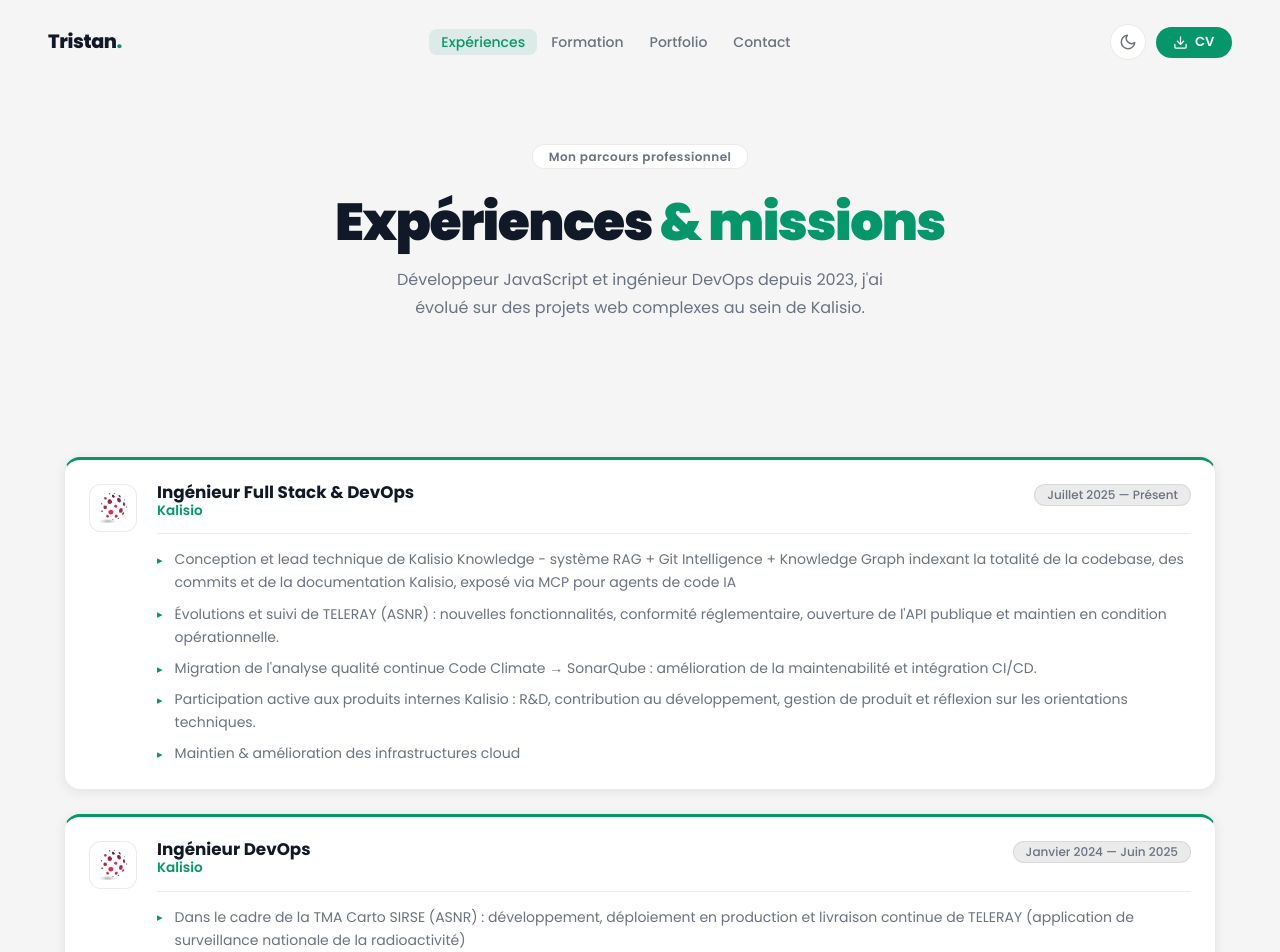
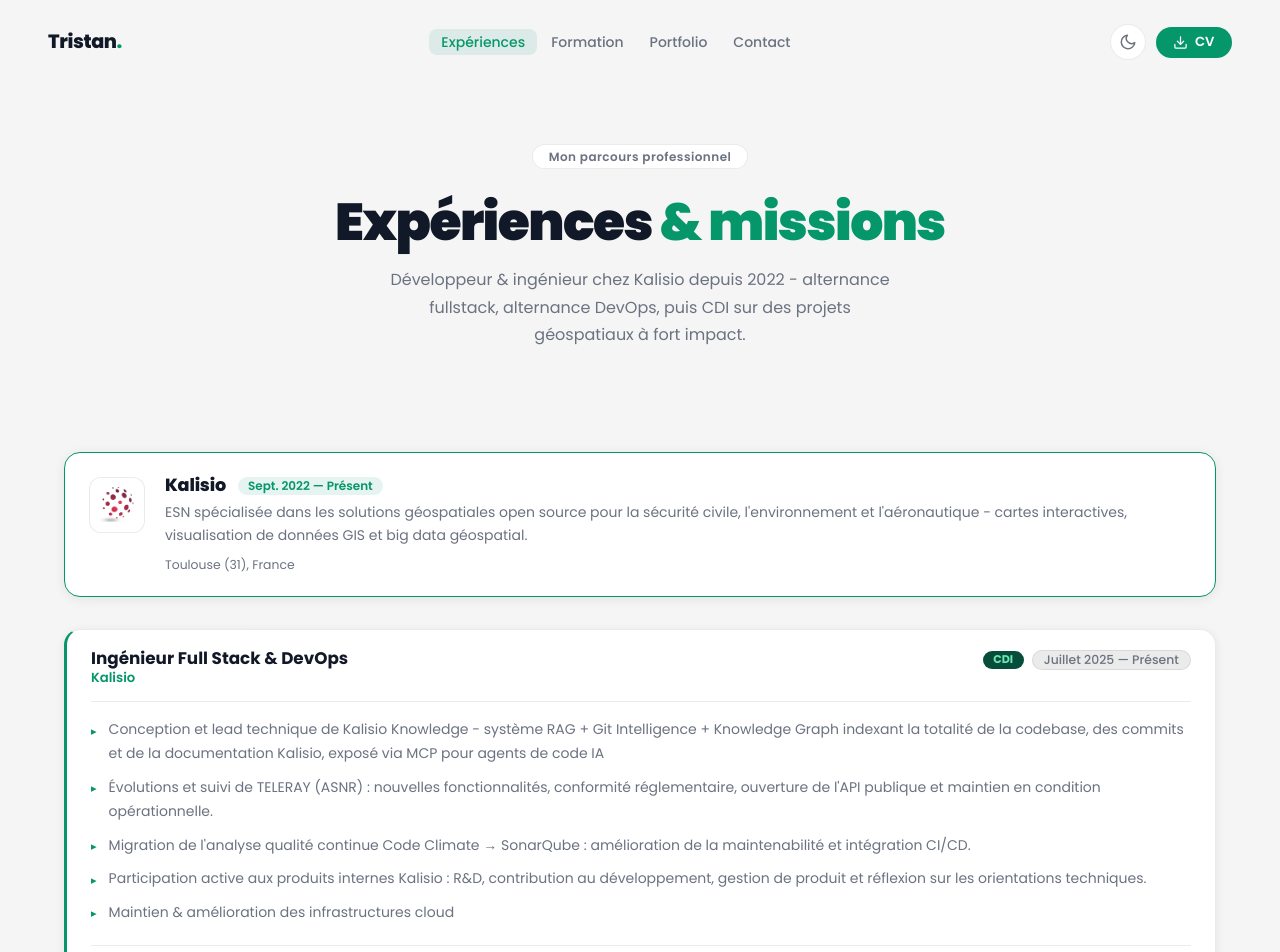
Before and after one commit to tristan-greffe/portfolio, a React (Create React App) app: page /portfolio/experience in a window 1280 px wide. Shown: the top 952 px of the page. Built offline with nearby package versions, Linux system fonts and the light colour scheme.

Commit message:
feat: redesign experience page with company overview and skill tags

```diff
--- a/src/pages/Experience.jsx
+++ b/src/pages/Experience.jsx
@@ -1,34 +1,66 @@
 import { motion } from 'framer-motion'
 import { experiences } from '../constants'
+import { kalisio } from '../assets'
 import PageHero from '../components/PageHero'
+
+const KalisioOverview = () => (
+  <motion.div
+    className="exp-company"
+    initial={{ opacity: 0, y: 20 }}
+    animate={{ opacity: 1, y: 0 }}
+    transition={{ duration: 0.5 }}
+  >
+    <div className="exp-company__icon">
+      <img src={kalisio} alt="Kalisio" />
+    </div>
+    <div className="exp-company__info">
+      <div className="exp-company__header">
+        <h2>Kalisio</h2>
+        <span className="exp-company__duration">Sept. 2022 — Présent</span>
+      </div>
+      <p>
+        ESN spécialisée dans les solutions géospatiales open source pour la sécurité civile, l'environnement
+        et l'aéronautique - cartes interactives, visualisation de données GIS et big data géospatial.
+      </p>
+      <span className="exp-company__location">Toulouse (31), France</span>
+    </div>
+  </motion.div>
+)
 
 const ExperienceCard = ({ experience, index }) => (
   <motion.div
-    className="exp-card"
-    initial={{ opacity: 0, x: -30 }}
-    whileInView={{ opacity: 1, x: 0 }}
-    viewport={{ once: true, amount: 0.15 }}
-    transition={{ duration: 0.5, delay: index * 0.08 }}
+    className={`exp-card ${experience.featured ? 'exp-card--featured' : ''}`}
+    initial={{ opacity: 0, y: 24 }}
+    whileInView={{ opacity: 1, y: 0 }}
+    viewport={{ once: true, amount: 0.08 }}
+    transition={{ duration: 0.5, delay: index * 0.1 }}
   >
-    <div className="exp-card__icon">
-      <img src={experience.icon} alt={experience.company_name} />
-    </div>
-
-    <div className="exp-card__body">
-      <div className="exp-card__header">
-        <div>
+    <div className="exp-card__inner">
+      <div className="exp-card__head">
+        <div className="exp-card__title-group">
           <h3>{experience.title}</h3>
-          <p className="exp-card__company">{experience.company_name}</p>
+          <span className="exp-card__company">{experience.company_name}</span>
         </div>
-        <span className="exp-card__date">{experience.date}</span>
+        <div className="exp-card__badges">
+          <span className={`exp-card__contract exp-card__contract--${experience.contract === 'CDI' ? 'cdi' : 'alt'}`}>
+            {experience.contract}
+          </span>
+          <span className="exp-card__date">{experience.date}</span>
+        </div>
       </div>
 
-      {experience.points.length > 0 && (
-        <ul className="exp-card__points">
-          {experience.points.map((point, i) => (
-            <li key={i}>{point}</li>
+      <ul className="exp-card__points">
+        {experience.points.map((point, i) => (
+          <li key={i}>{point}</li>
+        ))}
+      </ul>
+
+      {experience.skills && (
+        <div className="exp-card__skills">
+          {experience.skills.map((s) => (
+            <span key={s} className="exp-card__skill">{s}</span>
           ))}
-        </ul>
+        </div>
       )}
     </div>
   </motion.div>
@@ -41,9 +73,10 @@
         badge="Mon parcours professionnel"
         title="Expériences"
         highlight="& missions"
-        description="Développeur JavaScript et ingénieur DevOps depuis 2023, j'ai évolué sur des projets web complexes au sein de Kalisio."
+        description="Développeur & ingénieur chez Kalisio depuis 2022 - alternance fullstack, alternance DevOps, puis CDI sur des projets géospatiaux à fort impact."
       />
       <section id="experience">
+        <KalisioOverview />
         <div className="exp-timeline">
           {experiences.map((exp, index) => (
             <ExperienceCard key={index} experience={exp} index={index} />
--- a/src/scss/components/experience.scss
+++ b/src/scss/components/experience.scss
@@ -1,32 +1,19 @@
-.exp-timeline {
-  margin-top: 2rem;
+// Company overview card
+.exp-company {
   display: flex;
-  flex-direction: column;
-  gap: 1.5rem;
+  gap: 1.25rem;
+  align-items: flex-start;
+  padding: 1.5rem;
+  border-radius: 1rem;
+  border: 1px solid var(--accent);
+  background: var(--bg-card);
+  margin-bottom: 2rem;
+  box-shadow: 0 2px 12px var(--shadow);
 }
 
-.exp-card {
-  display: grid;
-  grid-template-columns: auto 1fr;
-  gap: 1.25rem;
-  padding: 1.5rem;
-  border-radius: 1rem;
-  border: 1px solid var(--border);
-  border-top: 3px solid var(--accent);
-  background: var(--bg-card);
-  box-shadow: 0 2px 12px var(--shadow);
-  transition: box-shadow 0.25s, transform 0.25s;
-
-  &:hover {
-    box-shadow: 0 6px 24px var(--shadow);
-    transform: translateY(-2px);
-  }
-}
-
-.exp-card__icon {
-  flex-shrink: 0;
-  width: 3rem;
-  height: 3rem;
+.exp-company__icon {
+  width: 3.5rem;
+  height: 3.5rem;
   border-radius: 0.75rem;
   border: 1px solid var(--border);
   background: #fff;
@@ -34,7 +21,7 @@
   align-items: center;
   justify-content: center;
   overflow: hidden;
-  align-self: start;
+  flex-shrink: 0;
 
   img {
     width: 65%;
@@ -43,58 +30,165 @@
   }
 }
 
-.exp-card__body {
+.exp-company__info {
+  flex: 1;
   min-width: 0;
+
+  p {
+    font-size: 0.875rem;
+    line-height: 1.65;
+    color: var(--text-muted);
+    margin: 0.375rem 0 0.5rem;
+  }
 }
 
-.exp-card__header {
+.exp-company__header {
+  display: flex;
+  flex-wrap: wrap;
+  align-items: center;
+  gap: 0.75rem;
+  margin-bottom: 0.25rem;
+
+  h2 {
+    font-size: 1.1rem;
+    font-weight: 800;
+    color: var(--text-primary);
+    letter-spacing: -0.01em;
+  }
+}
+
+.exp-company__duration {
+  font-size: 0.75rem;
+  font-weight: 600;
+  color: var(--accent);
+  padding: 0.2rem 0.625rem;
+  border-radius: 2rem;
+  background: var(--accent-muted);
+}
+
+.exp-company__location {
+  font-size: 0.775rem;
+  color: var(--text-muted);
+}
+
+// Timeline
+.exp-timeline {
+  display: flex;
+  flex-direction: column;
+  gap: 1.25rem;
+}
+
+// Experience cards
+.exp-card {
+  border-radius: 1rem;
+  border: 1px solid var(--border);
+  border-left: 3px solid var(--accent);
+  background: var(--bg-card);
+  box-shadow: 0 2px 10px var(--shadow);
+  overflow: hidden;
+  transition: box-shadow 0.25s, transform 0.25s;
+
+  &:hover {
+    box-shadow: 0 6px 24px var(--shadow);
+    transform: translateY(-2px);
+  }
+
+  &--featured {
+    border-left-color: #064e3b;
+    border-left-width: 4px;
+  }
+}
+
+.exp-card__banner {
+  background: linear-gradient(135deg, #064e3b 0%, #059669 100%);
+  color: #fff;
+  font-size: 0.75rem;
+  font-weight: 700;
+  letter-spacing: 0.06em;
+  padding: 0.45rem 1.25rem;
+
+  span {
+    color: #6ee7b7;
+  }
+}
+
+.exp-card__inner {
+  padding: 1.25rem 1.5rem 1.5rem;
+}
+
+.exp-card__head {
   display: flex;
   flex-wrap: wrap;
   justify-content: space-between;
   align-items: flex-start;
-  gap: 0.5rem;
+  gap: 0.75rem;
   margin-bottom: 1rem;
+  padding-bottom: 1rem;
+  border-bottom: 1px solid var(--border);
 }
 
-.exp-card__header h3 {
-  font-size: 1.05rem;
-  font-weight: 700;
-  color: var(--text-primary);
-  margin-bottom: 0.2rem;
+.exp-card__title-group {
+  h3 {
+    font-size: 1.05rem;
+    font-weight: 700;
+    color: var(--text-primary);
+    margin-bottom: 0.2rem;
+  }
 }
 
 .exp-card__company {
-  font-size: 0.85rem;
+  font-size: 0.825rem;
   color: var(--accent);
   font-weight: 600;
 }
 
+.exp-card__badges {
+  display: flex;
+  flex-wrap: wrap;
+  align-items: center;
+  gap: 0.5rem;
+  flex-shrink: 0;
+}
+
+.exp-card__contract {
+  font-size: 0.7rem;
+  font-weight: 700;
+  padding: 0.2rem 0.65rem;
+  border-radius: 2rem;
+
+  &--cdi {
+    background: #064e3b;
+    color: #6ee7b7;
+  }
+
+  &--alt {
+    background: var(--accent-muted);
+    color: var(--accent);
+  }
+}
+
 .exp-card__date {
-  font-size: 0.75rem;
+  font-size: 0.775rem;
   color: var(--text-muted);
   font-weight: 500;
   white-space: nowrap;
-  padding: 0.25rem 0.75rem;
+  padding: 0.2rem 0.7rem;
   border-radius: 2rem;
   border: 1px solid var(--border);
   background: var(--bg-secondary);
-  flex-shrink: 0;
-  align-self: flex-start;
 }
 
 .exp-card__points {
   display: flex;
   flex-direction: column;
-  gap: 0.5rem;
+  gap: 0.625rem;
   list-style: none;
   padding: 0;
-  margin: 0;
-  border-top: 1px solid var(--border);
-  padding-top: 0.875rem;
+  margin: 0 0 1.25rem;
 
   li {
     font-size: 0.875rem;
-    line-height: 1.65;
+    line-height: 1.7;
     color: var(--text-muted);
     padding-left: 1.1rem;
     position: relative;
@@ -105,7 +199,31 @@
       left: 0;
       color: var(--accent);
       font-size: 0.7rem;
-      top: 0.25em;
+      top: 0.28em;
     }
   }
 }
+
+.exp-card__skills {
+  display: flex;
+  flex-wrap: wrap;
+  gap: 0.4rem;
+  padding-top: 1rem;
+  border-top: 1px solid var(--border);
+}
+
+.exp-card__skill {
+  font-size: 0.7rem;
+  font-weight: 600;
+  padding: 0.2rem 0.625rem;
+  border-radius: 2rem;
+  border: 1px solid var(--border);
+  background: var(--bg-secondary);
+  color: var(--text-secondary);
+  transition: border-color 0.2s, color 0.2s;
+
+  &:hover {
+    border-color: var(--accent);
+    color: var(--accent);
+  }
+}
```
